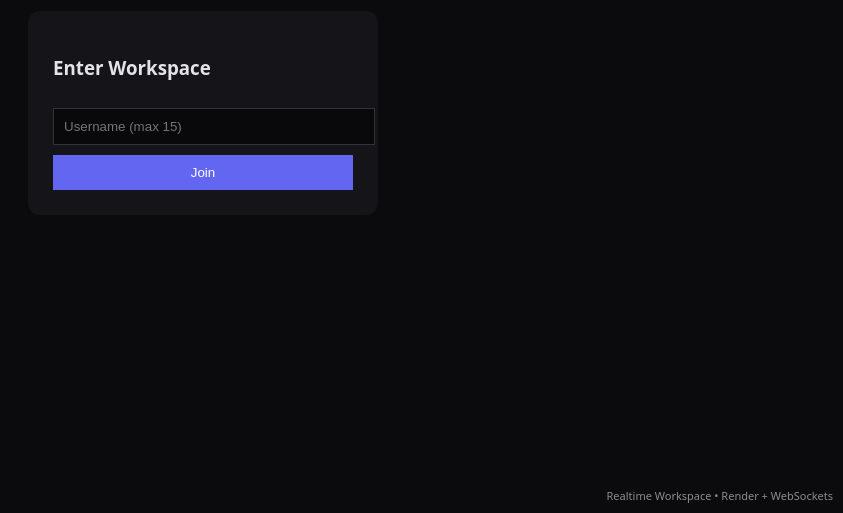
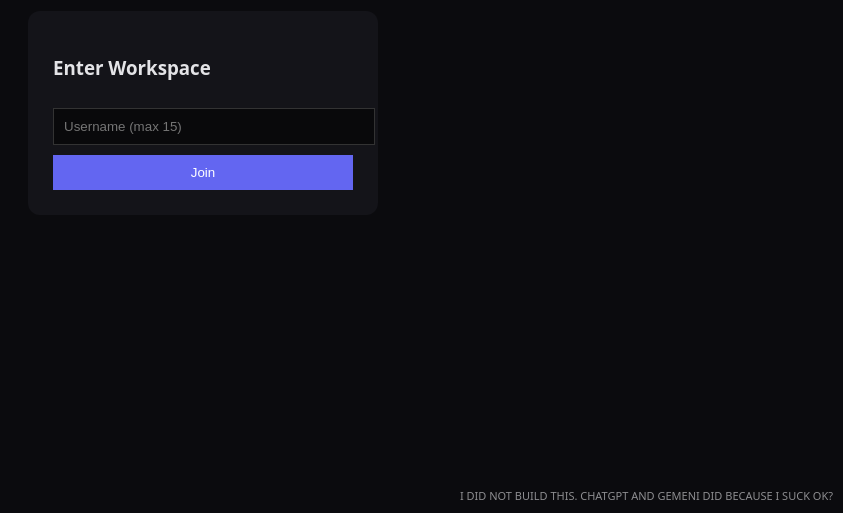
Before and after one commit to harolddang2015/minecraftcodething, a website: page public/index.html in a window 1280 px wide. Shown: the part 287-800 px from the top of the page, without its empty margins (437-1280 px from the left). Drawn offline with Linux system fonts and the light colour scheme.

Commit message:
Updating existing project files

```diff
--- a/public/index.html
+++ b/public/index.html
@@ -3,7 +3,7 @@
 <head>
 <meta charset="UTF-8">
 <meta name="viewport" content="width=device-width, initial-scale=1.0">
-<title>Realtime Workspace</title>
+<title>Minecraft code thing(chatgpt build this)</title>
 
 <style>
 body {
@@ -105,7 +105,7 @@ button {
 
 <div id="cursors"></div>
 
-<div class="credit">Realtime Workspace • Render + WebSockets</div>
+<div class="credit">I DID NOT BUILD THIS. CHATGPT AND GEMENI DID BECAUSE I SUCK OK?</div>
 
 <script src="app.js"></script>
 </body>
```
